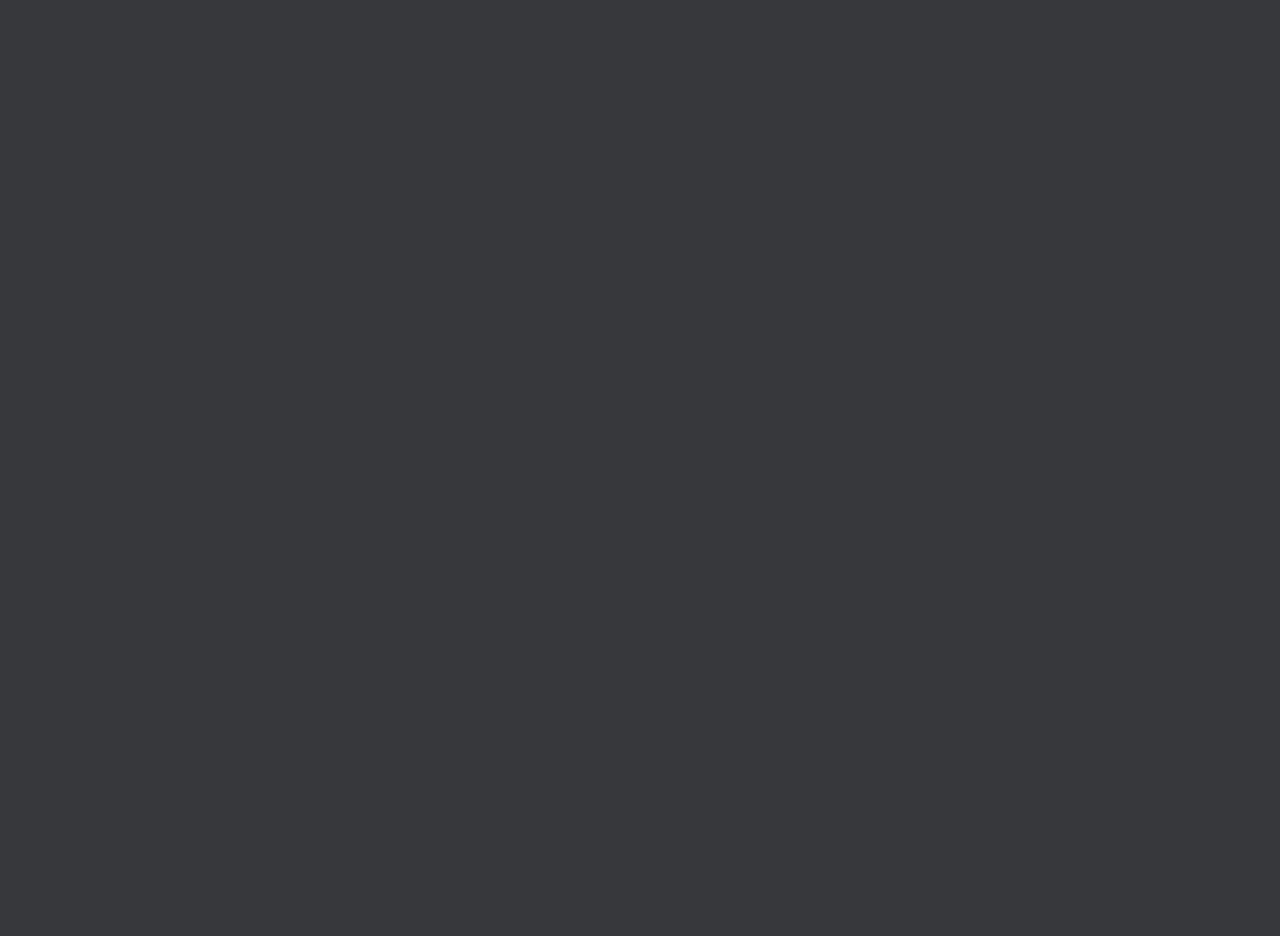
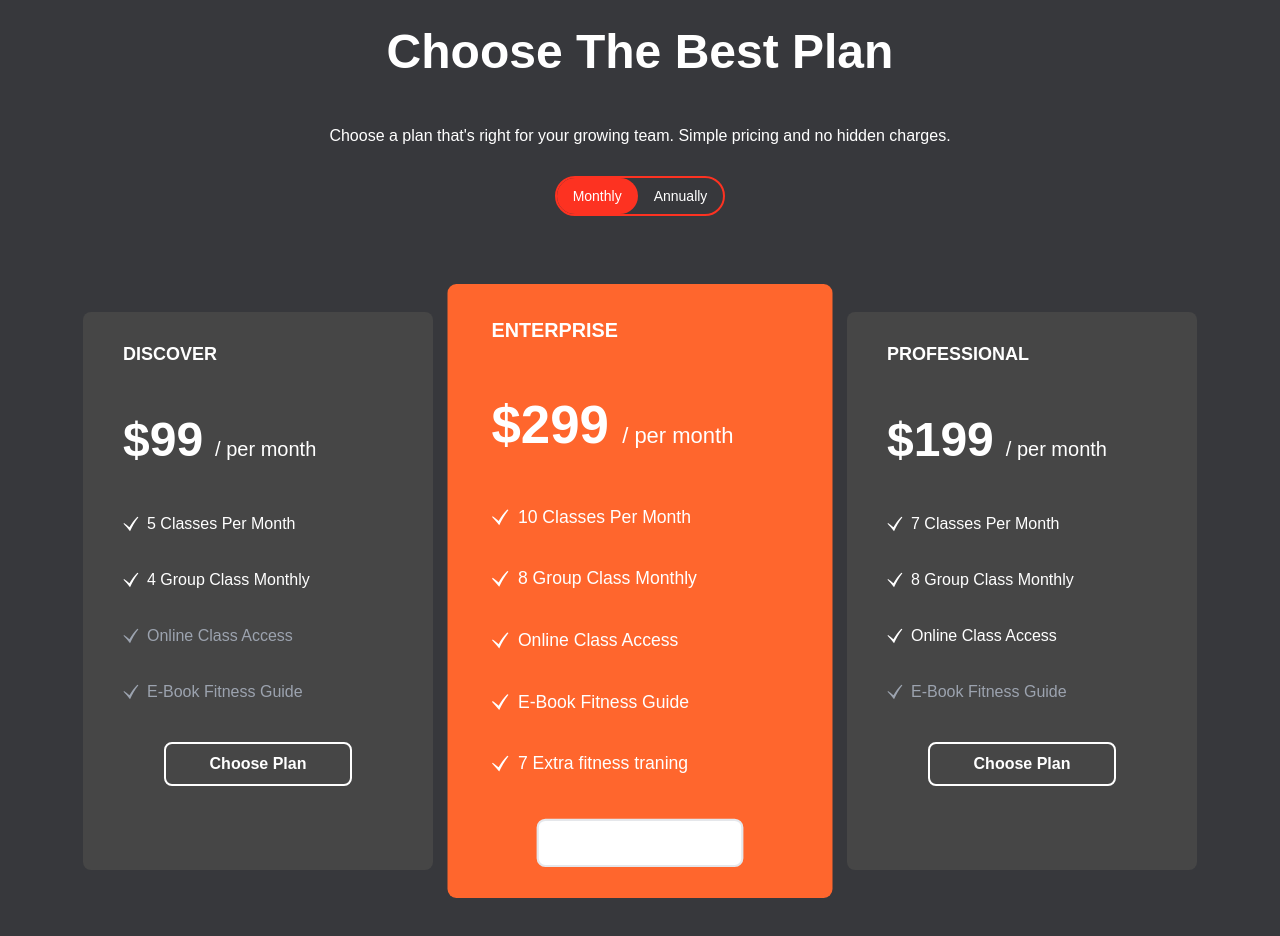
Before and after one commit to sup25/Fitnesxia, a Next.js app: page / in a window 1280 px wide. Shown: the part 3380-4316 px from the top of the page. Before the commit the page ends 3252 px from the top, so only its background shows below. Built offline with nearby package versions, Linux system fonts and the light colour scheme.

Commit message:
feat: bestPlan

```diff
--- /dev/null
+++ b/app/modules/home/bestPlan/index.tsx
@@ -0,0 +1,25 @@
+import React from "react";
+import Toggler from "./toggler";
+import Options from "./options";
+
+const BestPlan = () => {
+  return (
+    <div className="section mt-16 mb-[130px]">
+      <div className="container">
+        <div className="flex flex-col items-center">
+          <h2 className="heading font-semibold capitalize leading-normal text-white">
+            Choose the best plan
+          </h2>
+          <p className="text-white mt-9">
+            Choose a plan that's right for your growing team. Simple pricing and
+            no hidden charges.
+          </p>
+          <Toggler />
+          <Options />
+        </div>
+      </div>
+    </div>
+  );
+};
+
+export default BestPlan;
--- /dev/null
+++ b/app/modules/home/bestPlan/options/choices.tsx
@@ -0,0 +1,27 @@
+export const ChoiceOne = [
+  {
+    heading: "discover",
+    price: "$99",
+    benifitOne: "5 classes per month",
+    benifitTwo: "4 group class monthly",
+    benifitThree: "online class access",
+    benifitFour: "E-book fitness guide",
+  },
+  {
+    heading: "Enterprise",
+    price: "$299",
+    benifitOne: "10 classes per month",
+    benifitTwo: "8 group class monthly",
+    benifitThree: "online class access",
+    benifitFour: "E-book fitness guide",
+    benifitFive: "7 Extra fitness traning",
+  },
+  {
+    heading: "Professional ",
+    price: "$199",
+    benifitOne: "7 classes per month",
+    benifitTwo: "8 group class monthly",
+    benifitThree: "online class access",
+    benifitFour: "E-book fitness guide",
+  },
+];
--- /dev/null
+++ b/app/modules/home/bestPlan/options/index.tsx
@@ -0,0 +1,85 @@
+import React from "react";
+import { ChoiceOne } from "./choices";
+import Button from "@/components/button";
+import { GiCheckMark } from "react-icons/gi";
+
+const Options = () => {
+  return (
+    <div className="mt-12 w-full flex flex-wrap gap-8 justify-center">
+      {ChoiceOne.map((item, index) => (
+        <div
+          key={index}
+          className={`flex flex-col items-start px-10 py-7 rounded-lg w-full max-w-[350px]
+            ${
+              index === Math.floor(ChoiceOne.length / 2)
+                ? "bg-[#FF662D] md:scale-110"
+                : "bg-[#464646]"
+            }
+            `}
+        >
+          <h2 className={`text-white uppercase text-lg font-bold`}>
+            {item.heading}
+          </h2>
+          <div className="flex flex-col gap-8 mt-10">
+            <p className={`text-white md:text-5xl text-2xl font-semibold mt-2`}>
+              {item.price}
+              <span className="md:text-xl text:sm font-normal ml-3">
+                / per month
+              </span>
+            </p>
+            <p className={`flex items-center gap-2 mt-4 text-white capitalize`}>
+              <GiCheckMark />
+              {item.benifitOne}
+            </p>
+            <p className={`flex items-center gap-2 text-white capitalize`}>
+              <GiCheckMark />
+              {item.benifitTwo}
+            </p>
+
+            <p
+              className={`flex items-center gap-2 capitalize ${
+                index === 0 ? "text-gray-400 " : "text-white"
+              }`}
+            >
+              <GiCheckMark />
+              {item.benifitThree}
+            </p>
+
+            <p
+              className={`flex items-center gap-2 capitalize ${
+                index === 0
+                  ? "text-gray-400 "
+                  : index === ChoiceOne.length - 1
+                  ? "text-gray-400"
+                  : "text-white"
+              }`}
+            >
+              <GiCheckMark />
+              {item.benifitFour}
+            </p>
+
+            {item.benifitFive && (
+              <p className={`flex items-center gap-2 text-white`}>
+                <GiCheckMark />
+                {item.benifitFive}
+              </p>
+            )}
+          </div>
+          <div className="flex w-full items-center justify-center mt-[38px] ">
+            <Button
+              className={`${
+                index === Math.floor(ChoiceOne.length / 2)
+                  ? "bg-white text-[#FF662D]"
+                  : "bg-transparent border-white"
+              } rounded-3xl border-2 w-[188px] hover:bg-[#FF662D] hover:text-white`}
+            >
+              Choose Plan
+            </Button>
+          </div>
+        </div>
+      ))}
+    </div>
+  );
+};
+
+export default Options;
--- /dev/null
+++ b/app/modules/home/bestPlan/toggler.tsx
@@ -0,0 +1,35 @@
+"use client";
+import React, { useState } from "react";
+
+const Toggler = () => {
+  const [isMonthly, setIsMonthly] = useState(true);
+
+  const handleToggle = () => {
+    setIsMonthly((prev) => !prev);
+  };
+
+  return (
+    <div
+      onClick={handleToggle}
+      className="flex items-center cursor-pointer border-2 border-[#fd3221] rounded-full mt-7 mb-12  w-fit"
+    >
+      <span
+        className={`px-4 py-2 rounded-full text-sm font-medium transition-colors text-white  duration-300 ${
+          isMonthly ? "bg-[#fd3221] " : "bg-transparent "
+        }`}
+      >
+        Monthly
+      </span>
+
+      <span
+        className={`px-4 py-2 rounded-full text-sm font-medium transition-colors text-white duration-300 ${
+          isMonthly ? "bg-transparent " : "bg-[#fd3221] "
+        }`}
+      >
+        Annually
+      </span>
+    </div>
+  );
+};
+
+export default Toggler;
--- a/app/modules/home/whyFitnesxia/index.tsx
+++ b/app/modules/home/whyFitnesxia/index.tsx
@@ -8,7 +8,7 @@ import BurnRate from "./burnRate";
 
 const WhyFitnesxia = () => {
   return (
-    <div className="section mt-[72px] pt-20 bg-[#3a3b3f]">
+    <div className="section mt-[72px] py-20  bg-[#3a3b3f]">
       <div className="container">
         <div className=" flex w-full justify-between flex-wrap gap-5">
           <div className="flex flex-col z-10">
@@ -31,7 +31,7 @@ const WhyFitnesxia = () => {
             <Button className="w-[140px] p-3 mt-9">Join Today</Button>
           </div>
           <div className="relative lg:w-1/2 z-0 flex justify-center overflow-hidden">
-            <div className="absolute z-0 bg-orange-400 rounded-full lg:w-[500px] lg:h-[500px] w-[250px] h-[250px] -bottom-8  "></div>
+            <div className="absolute z-0 bg-orange-400 rounded-full lg:w-[500px] lg:h-[500px] w-[250px] h-[250px] bottom-0 "></div>
             <HearRate />
             <BurnRate />
             <Image
@@ -39,7 +39,7 @@ const WhyFitnesxia = () => {
               width={800}
               height={500}
               alt=""
-              className="object-cover relative z-10 max-w-[500px]"
+              className="object-cover relative z-10 max-w-[500px] rounded-full"
             />
           </div>
         </div>
--- a/app/page.tsx
+++ b/app/page.tsx
@@ -1,4 +1,5 @@
 import Banner from "./modules/home/banner";
+import BestPlan from "./modules/home/bestPlan";
 import HeroComponent from "./modules/home/Hero";
 import Offers from "./modules/home/offers";
 import FreeTrial from "./modules/home/trial";
@@ -12,6 +13,7 @@ export default function Home() {
       <FreeTrial />
       <Offers />
       <WhyFitnesxia />
+      <BestPlan />
     </>
   );
 }
```
